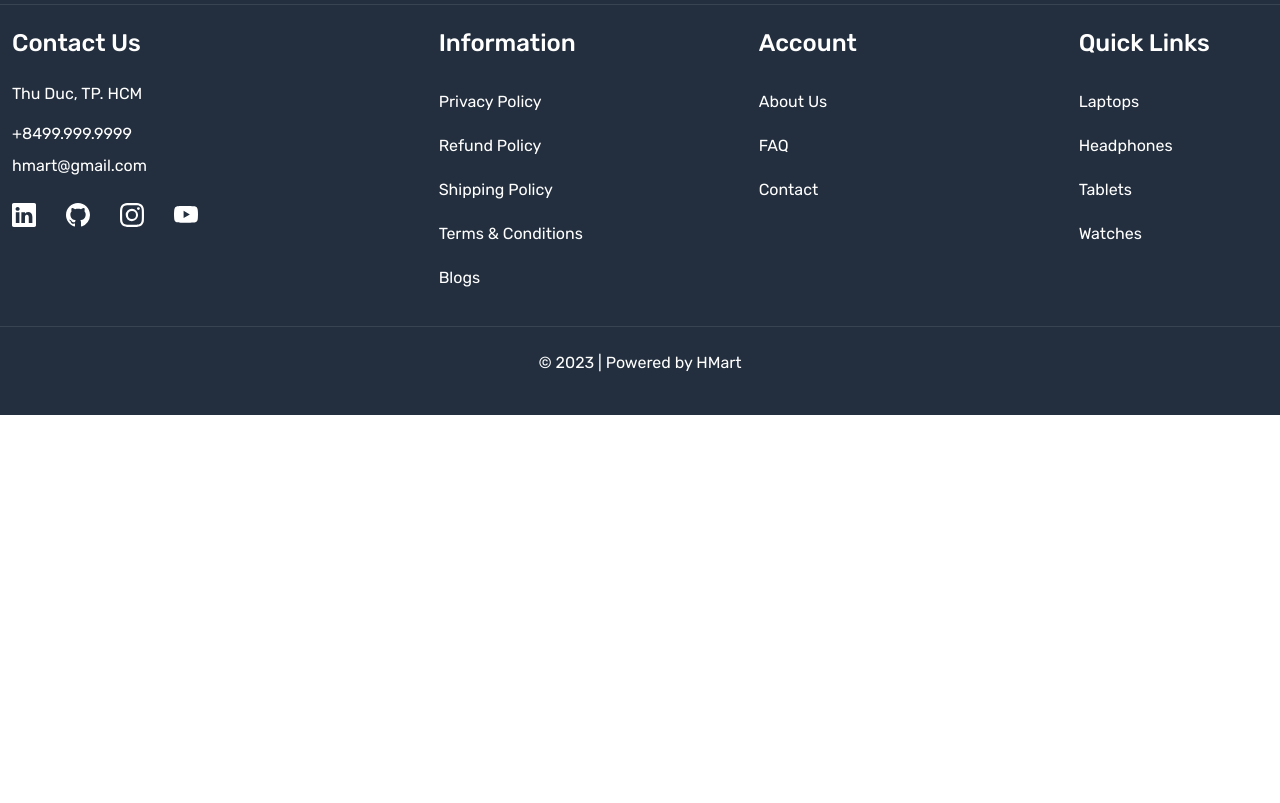
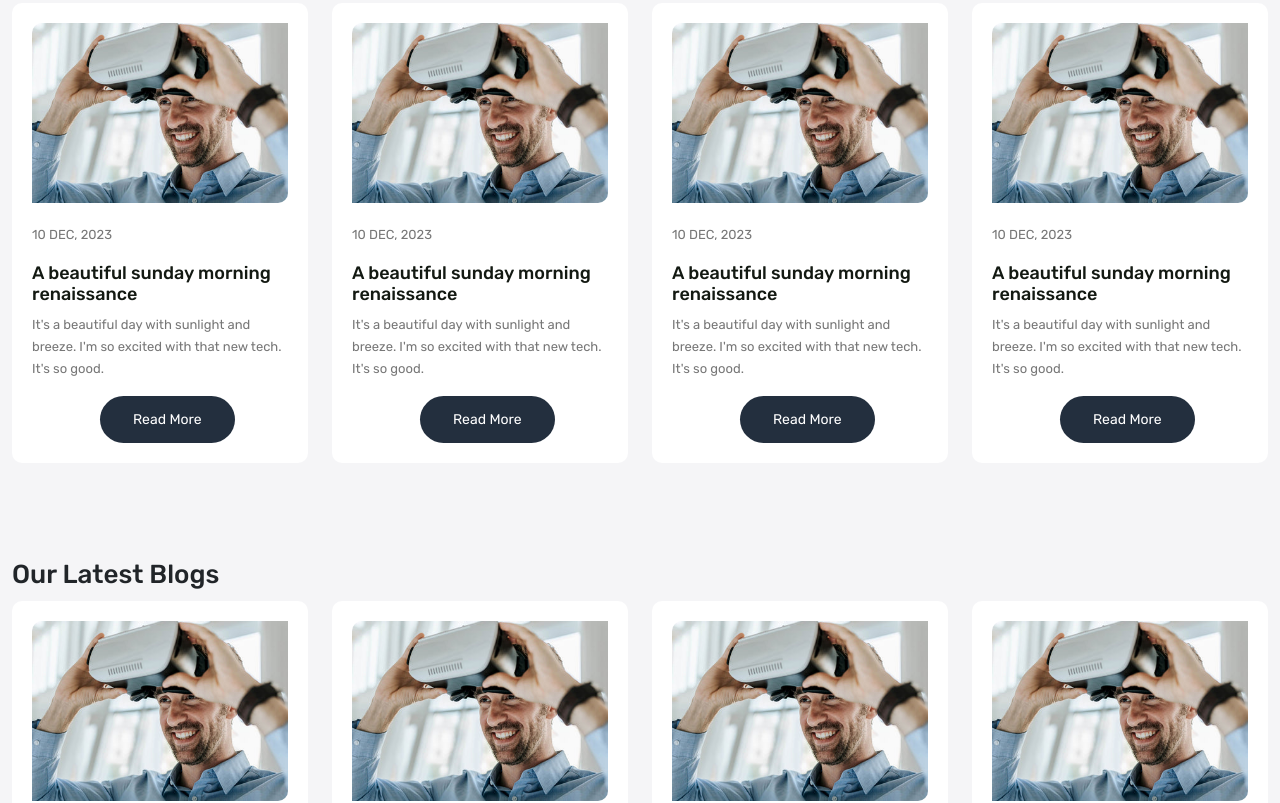
Before and after one commit to Rubie02/hmart_fe, a React (Create React App) app: page / in a window 1280 px wide. Shown: the part 1620-2423 px from the top of the page. Before the commit the page ends 2035 px from the top, so only its background shows below. Built offline with nearby package versions, Linux system fonts and the light colour scheme.

Commit message:
latest blogs section

```diff
--- a/src/App.css
+++ b/src/App.css
@@ -12,6 +12,7 @@
   --color-bf4800: #bf4800;
   --color-f5f5f7: #f5f5f7;
   --color-ededed: #ededed;
+  --color-777777: #777777
 }
 
 body {
@@ -27,6 +28,13 @@ a {
   background-color: white;
   box-shadow: 0 0 10px #0000001a;
   padding: 15px;
+}
+
+.section-heading {
+  font-size: 26px;
+  line-height: 32px;
+  font-weight: 500;
+  margin-bottom: 10px;
 }
 
 .form-control:focus {
@@ -53,6 +61,15 @@ a {
   padding: 13px 33px;
   border-radius: 25px;
   margin-left: 75px;
+}
+
+.blog-button {
+  background-color: var(--color-232f3e);
+  color: white;
+  font-size: 14px;
+  padding: 13px 33px;
+  border-radius: 25px;
+  margin-left: 68px;
 }
 
 .button:hover {
@@ -249,3 +266,42 @@ footer .input-group-text {
 
 /* Categories */
 /* Home */
+
+/* Blog */
+
+.blog-card {
+  background-color: white;
+  padding: 20px;
+  border-radius: 10px;
+}
+
+.blog-card img {
+  border-top-left-radius: 10px;
+  border-bottom-right-radius: 10px;
+}
+
+.blog-content p.date {
+  font-size: 13px;
+  line-height: 24px;
+  text-transform: uppercase;
+  letter-spacing: 0;
+  font-weight: 400;
+  color: var(--color-777777);
+  padding: 0;
+  margin-top: 20px;
+}
+
+.blog-content h5{
+  font-size: 18px;
+  color: var(--color-131912);
+}
+
+.blog-content p.desc {
+  font-size: 13px;
+  line-height: 22px;
+  color: var(--color-777777);
+}
+
+
+
+/* Blog */
--- /dev/null
+++ b/src/components/BlogCard.js
@@ -0,0 +1,21 @@
+import { Link } from 'react-router-dom'
+
+const BlogCard = () => {
+  return (
+    <div className='col-3'>
+      <div className='blog-card'>
+        <div className='card-image'>
+          <img src='/images/blog-1.jpg' className='img-fluid' alt='blog'/>
+        </div>
+        <div className='blog-content'>
+          <p className='date'>10 Dec, 2023</p>
+          <h5 className='title'>A beautiful sunday morning renaissance</h5>
+          <p className='desc'>It's a beautiful day with sunlight and breeze. I'm so excited with that new tech. It's so good.</p>
+          <Link to='/' className='blog-button'>Read More</Link>
+        </div>
+      </div>
+    </div>
+  )
+}
+
+export default BlogCard
--- a/src/components/Footer.js
+++ b/src/components/Footer.js
@@ -62,15 +62,16 @@ const Footer = () => {
                 <Link className="text-white py-2 mb-1">Refund Policy</Link>
                 <Link className="text-white py-2 mb-1">Shipping Policy</Link>
                 <Link className="text-white py-2 mb-1">Terms & Conditions</Link>
-                <Link className="text-white py-2 mb-1">Blogs</Link>
+
               </div>
             </div>
             <div className="col-3">
               <h4 className="mb-4 text-white">Account</h4>
               <div className="footer-links d-flex flex-column">
                 <Link className="text-white py-2 mb-1">About Us</Link>
-                <Link className="text-white py-2 mb-1">FAQ</Link>
-                <Link className="text-white py-2 mb-1">Contact</Link>
+                <Link className="text-white py-2 mb-1">FAQs</Link>
+                <Link className="text-white py-2 mb-1">Contacts</Link>
+                <Link className="text-white py-2 mb-1">Blogs</Link>
               </div>
             </div>
             <div className="col-2">
@@ -89,7 +90,7 @@ const Footer = () => {
         <div className="container-xxl">
           <div className="row">
             <div className="col-12 mb-0 text-white">
-              <p className="text-center">&copy; {new Date().getFullYear()} | Powered by HMart</p>
+              <p className="text-center">&copy; {new Date().getFullYear()} | Powered by HMart.</p>
             </div>
           </div>
         </div>
--- a/src/pages/Home.js
+++ b/src/pages/Home.js
@@ -1,6 +1,7 @@
 import React from 'react'
 import { Link } from 'react-router-dom'
 import Marquee from 'react-fast-marquee'
+import BlogCard from "../components/BlogCard"
 
 const Home = () => {
   return (
@@ -187,7 +188,7 @@ const Home = () => {
         </div>
       </section>
 
-      <section className='marque-wrapper py-5'>
+      <section className='marque-wrapper home-wrapper-2 py-5'>
         <div className='container-xxl'>
           <div className='row'>
             <div className='col-12'>
@@ -223,6 +224,36 @@ const Home = () => {
           </div>
         </div>
       </section>
+
+      <section className='blog-wrapper py-5 home-wrapper-2'>
+        <div className='container-xxl'>
+          <div className='row'>
+            <div className='col-12'>
+              <h3 className='section-heading'>Featured Collections</h3>
+            </div>
+            <BlogCard />
+            <BlogCard />
+            <BlogCard />
+            <BlogCard />
+          </div>
+        </div>
+
+      </section>
+
+      <section className='blog-wrapper py-5 home-wrapper-2'>
+        <div className='container-xxl'>
+          <div className='row'>
+            <div className='col-12'>
+              <h3 className='section-heading'>Our Latest Blogs</h3>
+            </div>
+            <BlogCard />
+            <BlogCard />
+            <BlogCard />
+            <BlogCard />
+          </div>
+        </div>
+
+      </section>
     </>
   )
 }
```
